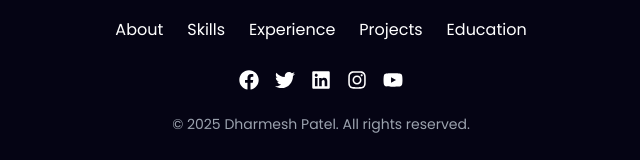
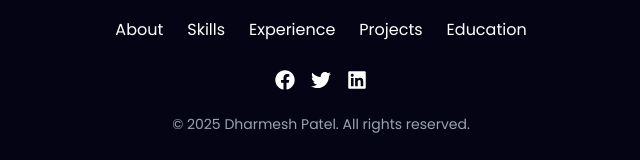
Before and after one commit to Dharmeshp1582/Dharmesh-React-Portfolio, a React (Vite) app: page / in a window 1280 px wide. Shown: the part 7831-7991 px from the top of the page, without its empty margins (319-959 px from the left). Built offline with nearby package versions, Linux system fonts and the light colour scheme.

Commit message:
Update Footer.jsx

```diff
--- a/src/components/Footer/Footer.jsx
+++ b/src/components/Footer/Footer.jsx
@@ -38,11 +38,10 @@ const Footer = () => {
         {/* Social Media Icons - Responsive */}
         <div className="flex flex-wrap justify-center space-x-4 mt-6">
           {[
-            { icon: <FaFacebook />, link: "https://www.facebook.com/tarun.kaushik.3511041/" },
-            { icon: <FaTwitter />, link: "https://twitter.com/CodingMaster6?s=09" },
-            { icon: <FaLinkedin />, link: "https://www.linkedin.com/in/tarun-kaushik-553b441a4" },
-            { icon: <FaInstagram />, link: "https://www.instagram.com/coding_.master/" },
-            { icon: <FaYoutube />, link: "https://www.youtube.com/codingmasteryt" },
+            { icon: <FaFacebook />, link: "" },
+            { icon: <FaTwitter />, link: "" },
+            { icon: <FaLinkedin />, link: "https://www.linkedin.com/in/dharmesh-patel-7a6244256?utm_source=share&utm_campaign=share_via&utm_content=profile&utm_medium=android_app" },
+
 
           ].map((item, index) => (
             <a
```
